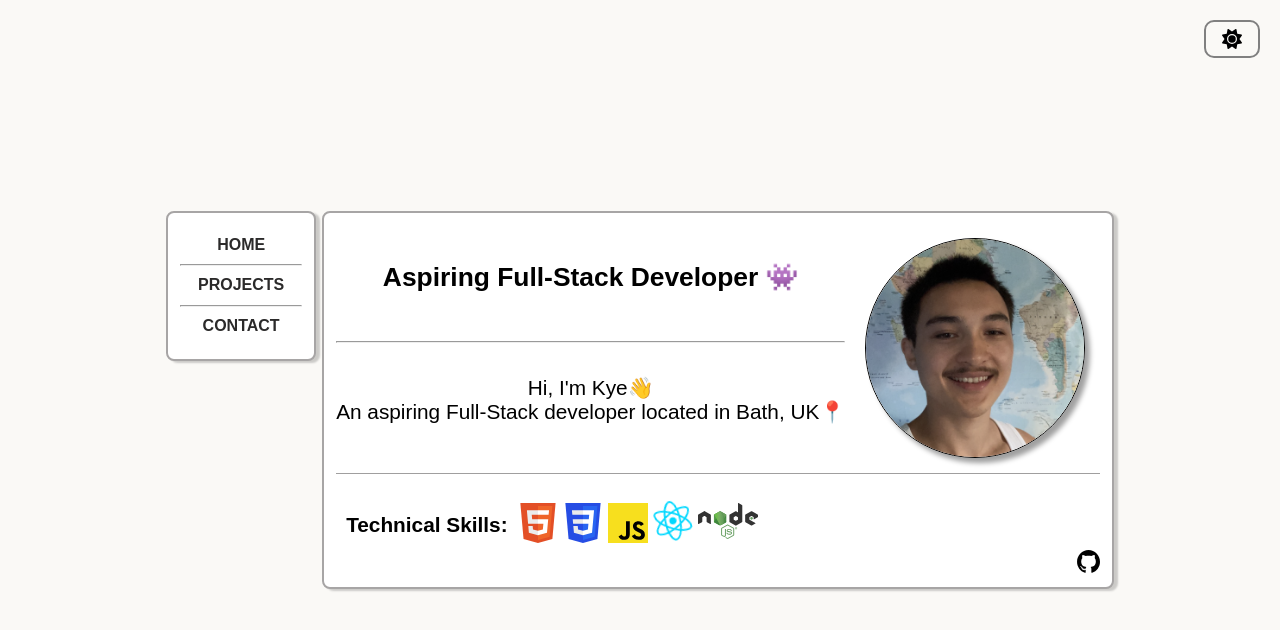
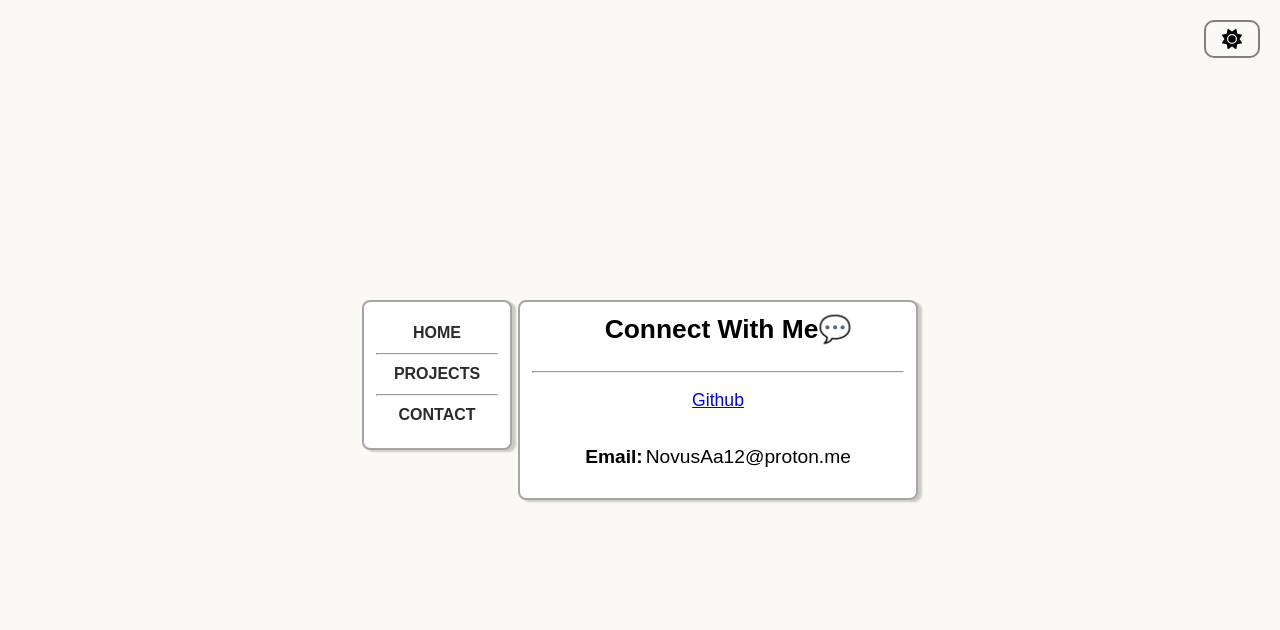
Before and after one commit to yee0802/portfolio-page, a React (Vite) app: page /contact in a window 1280 px wide. Shown: the top 630 px of the page. Built offline with nearby package versions, Linux system fonts and the light colour scheme.

Commit message:
add Contact component

```diff
--- a/src/App.jsx
+++ b/src/App.jsx
@@ -2,6 +2,7 @@ import { Route, Routes } from "react-router-dom";
 import "./App.css";
 import Nav from "./components/Nav/Nav";
 import Home from "./pages/Home/Home";
+import Contact from "./pages/Contact/Contact";
 
 function App() {
   return (
@@ -16,7 +17,7 @@ function App() {
         <Routes>
           <Route path="/" element={<Home />} />
           <Route path="/projects" element={<Home />} />
-          <Route path="/contact" element={<Home />} />
+          <Route path="/contact" element={<Contact />} />
         </Routes>
       </main>
     </>
--- /dev/null
+++ b/src/pages/Contact/Contact.jsx
@@ -0,0 +1,22 @@
+import "./index.css";
+
+export default function Contact() {
+  return (
+    <article id="contact">
+      <h1>Connect With Me💬</h1>
+      <hr />
+
+      <section className="contact-info">
+        <section>
+          <a href="https://github.com/yee0802" target="_blank">
+            Github
+          </a>
+        </section>
+
+        <p>
+          <b>Email:</b>NovusAa12@proton.me
+        </p>
+      </section>
+    </article>
+  );
+}
--- /dev/null
+++ b/src/pages/Contact/index.css
@@ -0,0 +1,35 @@
+#contact {
+  display: grid;
+  grid-template-rows: 1fr 1px 2fr;
+  text-align: center;
+  width: 400px;
+  height: 200px;
+}
+
+#contact > h1 {
+  font-size: 1.65rem;
+  margin-left: 20px;
+}
+
+.contact-info {
+  display: grid;
+  align-items: center;
+}
+
+.contact-info > section > a {
+  font-size: 1.1rem;
+}
+
+.contact-info > p {
+  display: flex;
+  font-size: 1.2rem;
+  gap: 3px;
+  justify-content: center;
+  align-items: end;
+}
+
+@media screen and (max-width: 416px) {
+  #contact {
+    width: auto;
+  }
+}
```
